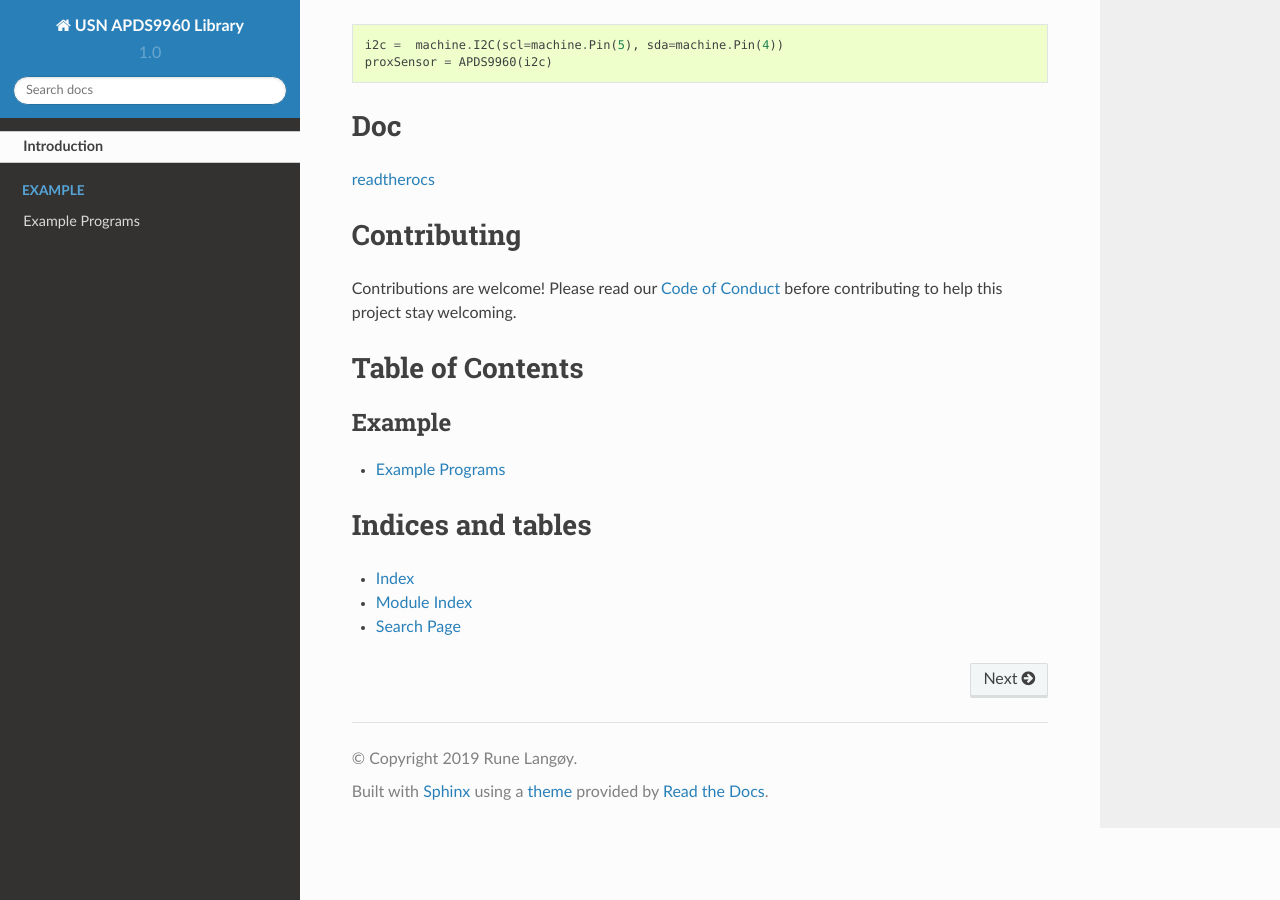
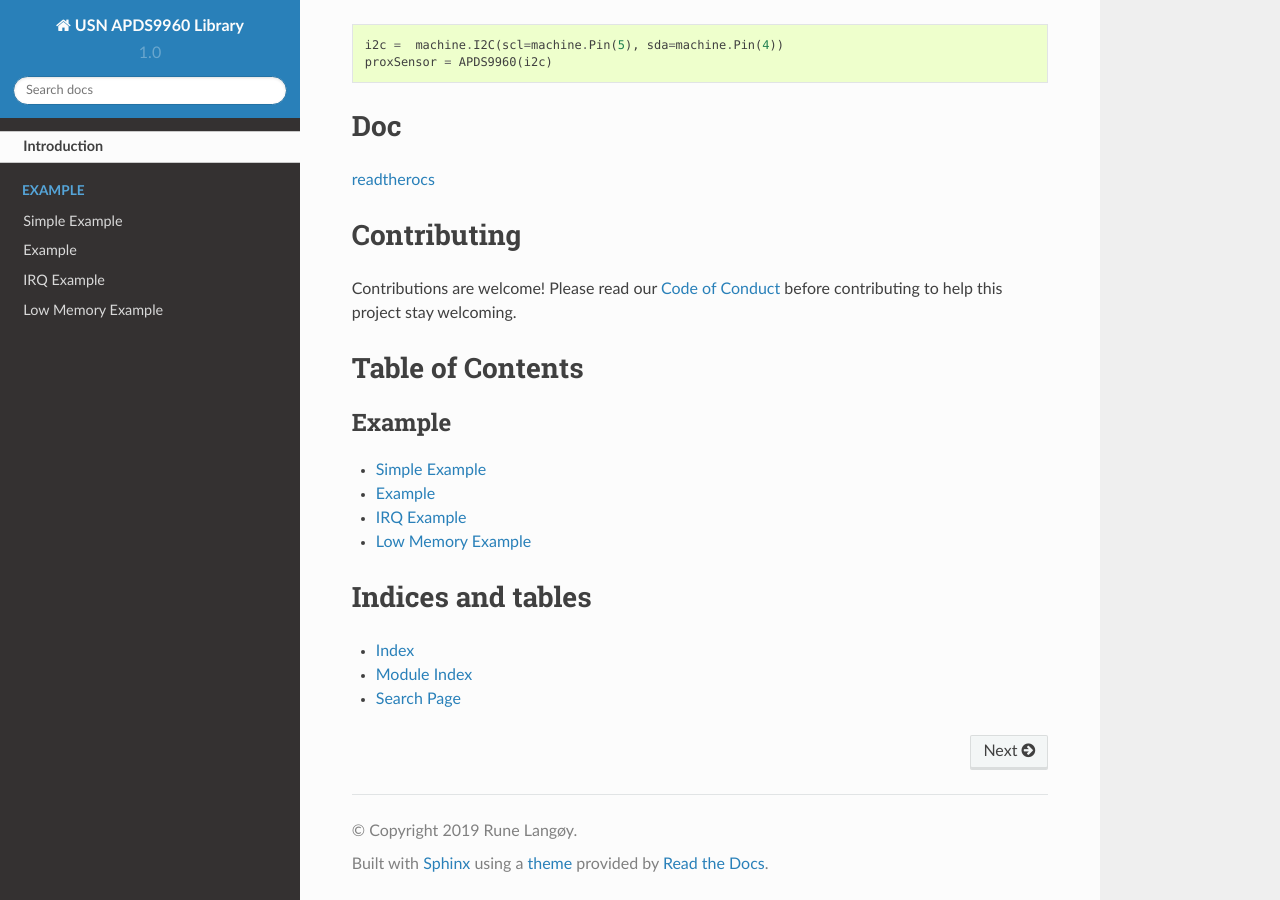
Before and after one commit to rlangoy/uPy_APDS9960, a Sphinx documentation site: the page built from docs/index.rst, in a window 1280 px wide and 900 px high, scrolled down 1288 px. Built offline with Sphinx 7.4.7 and the Read the Docs theme 2.0.0, drawn with Linux system fonts in a browser that asks for light colours.

Commit message:
Doc Update

```diff
--- a/docs/examples.rst
+++ b/docs/examples.rst
@@ -1,5 +1,5 @@
-Example Programs
-----------------
+Simple Example
+---------------
 
 Ensure your device works with this simple test.
 
@@ -8,16 +8,26 @@
     :caption: examples/simple_proximity_apds9960.py
     :linenos:
 
- Example exposing more functions
+
+Example
+-------
+
+Example exposing more functions
 .. literalinclude:: ../examples/proximity_apds9960.py
     :caption: examples/proximity_apds9960.py
     :linenos:
+
+IRQ Example
+-----------
 
 Example showing use of interrupts
 .. literalinclude:: ../examples/proximity_apds9960.py
     :caption: examples/proximity_apds9960.py
     :linenos:
 
+Low Memory Example
+------------------
+
 Example showing use of low memory version
 .. literalinclude:: ../examples/simple_proximity_apds9960lite.py
     :caption: examples/simple_proximity_apds9960lite.py
```
